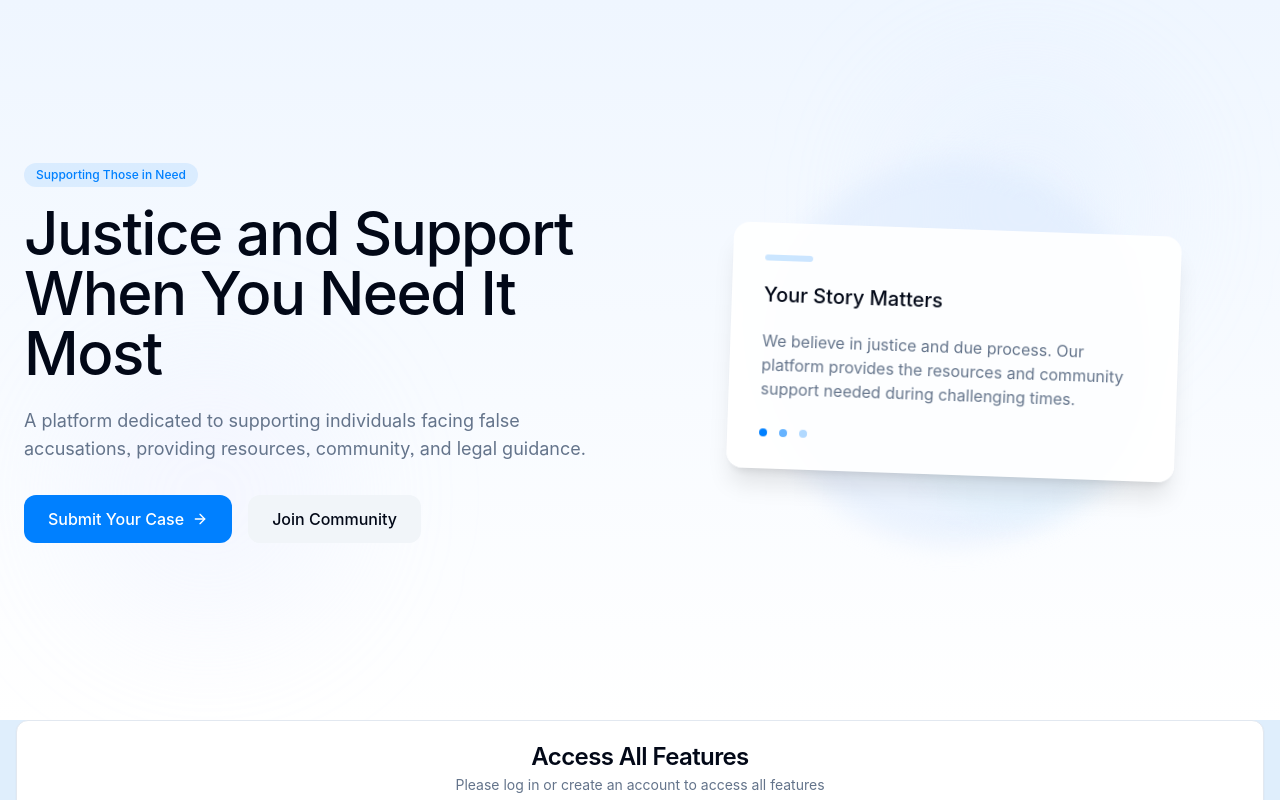
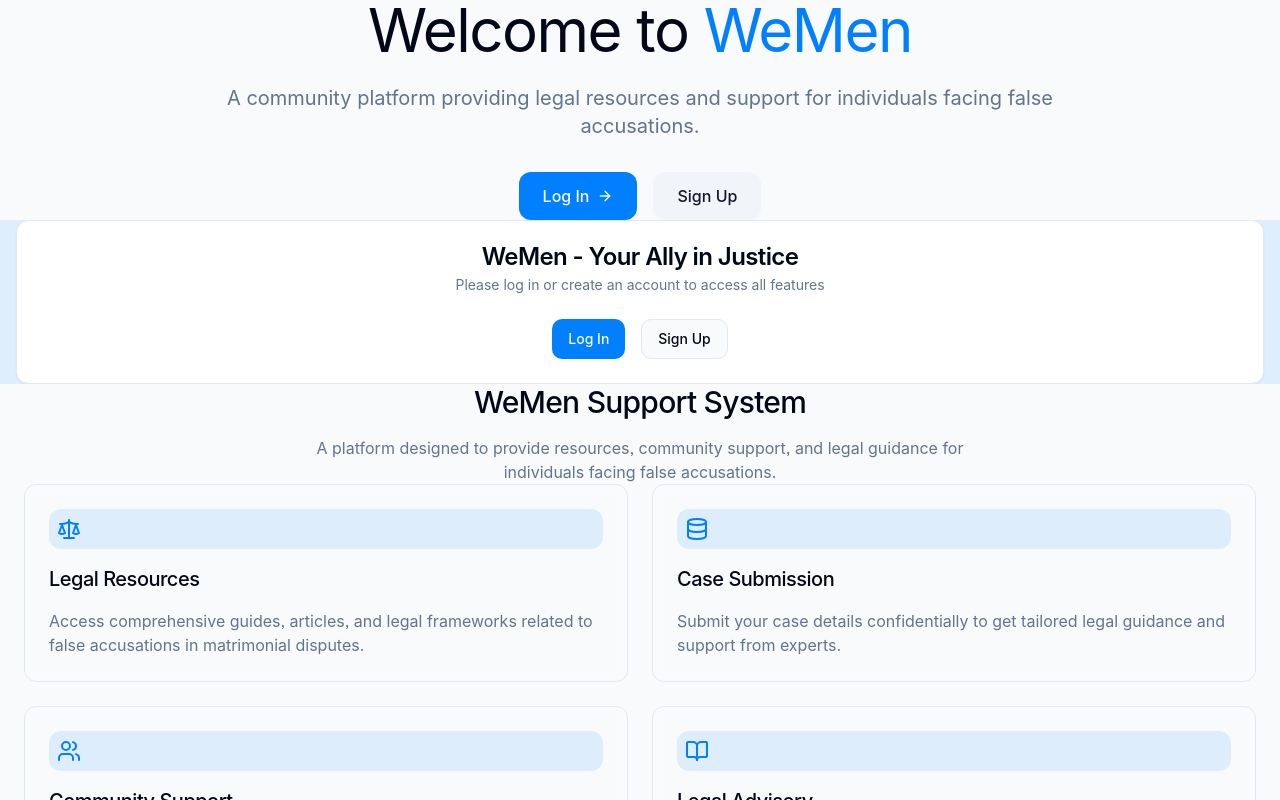
Before and after one commit to Tad0wUKnow/justice-ally-network, a React (Vite) app: page / in a window 1280 px wide. Shown: the top 800 px of the page. Built offline with nearby package versions, Linux system fonts and the light colour scheme; the HTML template or start-up script is replaced by a standard one.

Commit message:
Rename website and reduce files
Refactor the project to rename the website to "WeMen" and reduce the number of files.

```diff
--- a/index.html
+++ b/index.html
@@ -1,11 +1,12 @@
+
 <!DOCTYPE html>
 <html lang="en">
   <head>
     <meta charset="UTF-8" />
     <meta name="viewport" content="width=device-width, initial-scale=1.0" />
-    <title>justice-ally-network</title>
-    <meta name="description" content="Lovable Generated Project" />
-    <meta name="author" content="Lovable" />
+    <title>WeMen - Justice Ally Network</title>
+    <meta name="description" content="WeMen - Supporting those facing false accusations" />
+    <meta name="author" content="WeMen" />
     <meta property="og:image" content="/og-image.png" />
   </head>
 
@@ -13,6 +14,6 @@
     <div id="root"></div>
     <!-- IMPORTANT: DO NOT REMOVE THIS SCRIPT TAG OR THIS VERY COMMENT! -->
     <script src="https://cdn.gpteng.co/gptengineer.js" type="module"></script>
-    <script type="module" src="/src/main.tsx"></script>
+    <script type="module" src="/src/main.jsx"></script>
   </body>
 </html>
--- a/src/components/HeroSection.jsx
+++ b/src/components/HeroSection.jsx
@@ -1,103 +1,81 @@
 
 import { motion } from 'framer-motion';
+import { Link } from 'react-router-dom';
 import { ArrowRight } from 'lucide-react';
-import { Link } from 'react-router-dom';
+import { useAuth } from '../context/AuthContext';
 
 const HeroSection = () => {
+  const { currentUser } = useAuth();
+
   return (
-    <div className="relative min-h-[90vh] flex items-center justify-center overflow-hidden pt-16 pb-20">
-      {/* Background gradient */}
-      <div className="absolute inset-0 bg-gradient-to-b from-blue-50 to-white -z-10" />
-
-      {/* Decorative circles */}
-      <div className="absolute top-20 right-[10%] w-64 h-64 rounded-full bg-blue-100/30 blur-3xl -z-10" />
-      <div className="absolute bottom-20 left-[5%] w-72 h-72 rounded-full bg-indigo-100/20 blur-3xl -z-10" />
-
-      <div className="container mx-auto px-4 md:px-6 grid md:grid-cols-2 gap-12 md:gap-6 items-center">
-        <motion.div
-          initial={{ opacity: 0, y: 20 }}
+    <section className="relative overflow-hidden bg-background py-20 md:py-24 lg:py-32">
+      <div className="container mx-auto px-4 md:px-6 relative z-10">
+        <div className="max-w-4xl mx-auto text-center">
+          <motion.h1
+            initial={{ opacity: 0, y: -20 }}
             animate={{ opacity: 1, y: 0 }}
             transition={{ duration: 0.5 }}
-          className="flex flex-col gap-6 max-w-xl"
+            className="text-4xl md:text-5xl lg:text-6xl font-bold tracking-tight mb-6"
           >
-          <div>
-            <motion.span
-              initial={{ opacity: 0, x: -10 }}
-              animate={{ opacity: 1, x: 0 }}
-              transition={{ duration: 0.3, delay: 0.1 }}
-              className="inline-block px-3 py-1 rounded-full text-xs font-medium bg-primary/10 text-primary mb-4"
+            Welcome to <span className="text-primary">WeMen</span>
+          </motion.h1>
+          <motion.p
+            initial={{ opacity: 0, y: -10 }}
+            animate={{ opacity: 1, y: 0 }}
+            transition={{ duration: 0.5, delay: 0.1 }}
+            className="text-xl md:text-2xl text-muted-foreground mb-8 md:mb-10"
           >
-              Supporting Those in Need
-            </motion.span>
-            <motion.h1
-              initial={{ opacity: 0 }}
-              animate={{ opacity: 1 }}
+            A community platform providing legal resources and support for individuals facing false accusations.
+          </motion.p>
+          <motion.div
+            initial={{ opacity: 0, y: 10 }}
+            animate={{ opacity: 1, y: 0 }}
             transition={{ duration: 0.5, delay: 0.2 }}
-              className="text-4xl md:text-5xl lg:text-6xl font-medium tracking-tight leading-tight md:leading-tight"
+            className="flex flex-col sm:flex-row gap-4 justify-center"
           >
-              Justice and Support When You Need It Most
-            </motion.h1>
-          </div>
-
-          <motion.p
-            initial={{ opacity: 0 }}
-            animate={{ opacity: 1 }}
-            transition={{ duration: 0.5, delay: 0.3 }}
-            className="text-lg text-muted-foreground"
-          >
-            A platform dedicated to supporting individuals facing false accusations, providing resources, community, and legal guidance.
-          </motion.p>
-
-          <motion.div
-            initial={{ opacity: 0 }}
-            animate={{ opacity: 1 }}
-            transition={{ duration: 0.5, delay: 0.4 }}
-            className="flex flex-col sm:flex-row gap-4 pt-2"
-          >
+            {currentUser ? (
+              <>
                 <Link
                   to="/submit"
-              className="inline-flex items-center justify-center px-6 py-3 rounded-lg bg-primary text-white font-medium transition-colors hover:bg-primary/90 focus:outline-none focus:ring-2 focus:ring-primary/50 focus:ring-offset-2"
+                  className="inline-flex items-center justify-center px-6 py-3 rounded-lg bg-primary text-primary-foreground font-medium transition-colors hover:bg-primary/90"
                 >
                   Submit Your Case
                   <ArrowRight className="ml-2 h-4 w-4" />
                 </Link>
                 <Link
-              to="/community"
-              className="inline-flex items-center justify-center px-6 py-3 rounded-lg bg-secondary text-foreground font-medium transition-colors hover:bg-secondary/80 focus:outline-none focus:ring-2 focus:ring-primary/50 focus:ring-offset-2"
+                  to="/my-cases"
+                  className="inline-flex items-center justify-center px-6 py-3 rounded-lg bg-secondary text-secondary-foreground font-medium transition-colors hover:bg-secondary/90"
                 >
-              Join Community
+                  View Your Cases
                 </Link>
-          </motion.div>
-        </motion.div>
-
-        <motion.div
-          initial={{ opacity: 0, scale: 0.95 }}
-          animate={{ opacity: 1, scale: 1 }}
-          transition={{ duration: 0.5, delay: 0.3 }}
-          className="relative flex justify-center"
+              </>
+            ) : (
+              <>
+                <Link
+                  to="/login"
+                  className="inline-flex items-center justify-center px-6 py-3 rounded-lg bg-primary text-primary-foreground font-medium transition-colors hover:bg-primary/90"
                 >
-          <div className="relative w-full max-w-lg aspect-square flex items-center justify-center">
-            {/* Abstract shapes */}
-            <div className="absolute top-1/2 left-1/2 transform -translate-x-1/2 -translate-y-1/2 w-3/4 h-3/4 rounded-full bg-blue-100/50 blur-md" />
-            <div className="absolute top-1/2 left-1/2 transform -translate-x-1/4 -translate-y-1/3 w-1/2 h-1/2 rounded-full bg-sky-100/50 blur-md" />
-
-            {/* Card-like element */}
-            <div className="relative z-10 bg-white/90 backdrop-blur-sm shadow-xl rounded-2xl p-8 w-full max-w-md transform rotate-2 transition-transform hover:rotate-0 duration-500">
-              <div className="flex flex-col gap-5">
-                <div className="w-12 h-1.5 bg-primary/20 rounded-full" />
-                <h3 className="text-xl font-medium">Your Story Matters</h3>
-                <p className="text-muted-foreground">We believe in justice and due process. Our platform provides the resources and community support needed during challenging times.</p>
-                <div className="flex gap-3 mt-2">
-                  <div className="w-2 h-2 rounded-full bg-primary" />
-                  <div className="w-2 h-2 rounded-full bg-primary/60" />
-                  <div className="w-2 h-2 rounded-full bg-primary/30" />
-                </div>
-              </div>
-            </div>
-          </div>
+                  Log In
+                  <ArrowRight className="ml-2 h-4 w-4" />
+                </Link>
+                <Link
+                  to="/signup"
+                  className="inline-flex items-center justify-center px-6 py-3 rounded-lg bg-secondary text-secondary-foreground font-medium transition-colors hover:bg-secondary/90"
+                >
+                  Sign Up
+                </Link>
+              </>
+            )}
           </motion.div>
         </div>
       </div>
+
+      {/* Background decoration */}
+      <div className="absolute inset-0 overflow-hidden -z-10">
+        <div className="absolute -top-[30%] -right-[10%] w-[60%] h-[140%] bg-primary/5 rounded-full blur-3xl"></div>
+        <div className="absolute -bottom-[20%] -left-[10%] w-[50%] h-[140%] bg-secondary/5 rounded-full blur-3xl"></div>
+      </div>
+    </section>
   );
 };
 
--- a/src/pages/Index.jsx
+++ b/src/pages/Index.jsx
@@ -61,7 +61,7 @@ const Index = () => {
             <div className="container mx-auto px-4">
               <Card className="border-primary/20">
                 <CardHeader>
-                  <CardTitle className="text-center">Access All Features</CardTitle>
+                  <CardTitle className="text-center">WeMen - Your Ally in Justice</CardTitle>
                   <CardDescription className="text-center">
                     Please log in or create an account to access all features
                   </CardDescription>
@@ -89,7 +89,7 @@ const Index = () => {
                 viewport={{ once: true }}
                 className="text-3xl font-medium tracking-tight mb-4"
               >
-                Comprehensive Support System
+                WeMen Support System
               </motion.h2>
               <motion.p
                 initial={{ opacity: 0 }}
@@ -127,7 +127,7 @@ const Index = () => {
                 viewport={{ once: true }}
                 className="text-3xl font-medium tracking-tight mb-4"
               >
-                Ready to Take the Next Step?
+                Ready to Join WeMen?
               </motion.h2>
               <motion.p
                 initial={{ opacity: 0 }}
```
Lines whose indentation alone changed are shown as unchanged.
